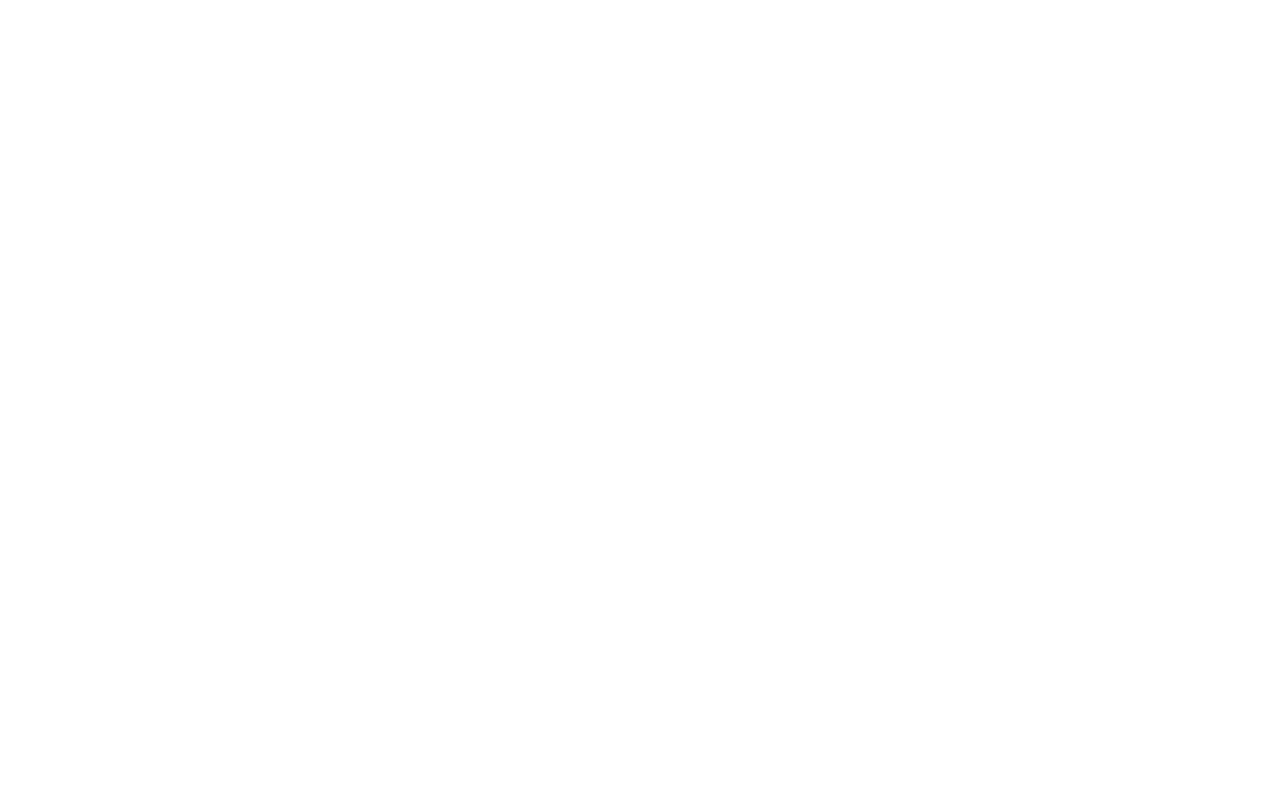
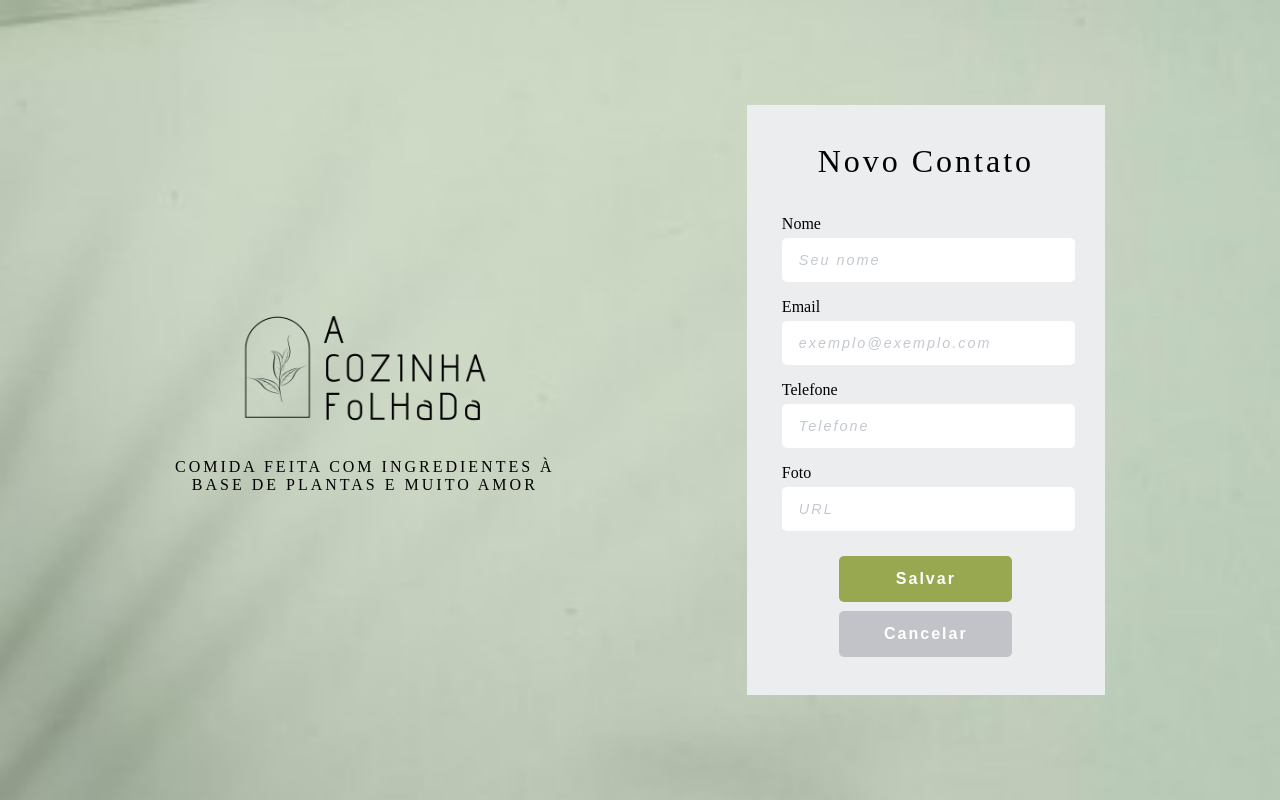
Before and after one commit to darllen/restaurant, a React (Create React App) app: page /novo-contato in a window 1280 px wide. Before the commit this address had no page. Built offline with nearby package versions, Linux system fonts and the light colour scheme.

Commit message:
impl cadastro de novo contato

```diff
--- a/src/App.js
+++ b/src/App.js
@@ -10,6 +10,8 @@
 import Login from "./view/Login"
 import Cadastro from './view/Cadastro';
 import Home from './view/Home';
+import NovoContato from './view/NovoContato';
+
 
 
 export default function App() {
@@ -25,6 +27,7 @@
         <Route index path="login" element={<Login />} />
         <Route index path="cadastro" element={<Cadastro />} />
         <Route index path="home" element={<Home />} />
+        <Route index path="novo-contato" element={<NovoContato />} />
       </Routes>
     </BrowserRouter>
   );
--- a/src/view/Home.jsx
+++ b/src/view/Home.jsx
@@ -5,6 +5,8 @@
 import { CImage } from '@coreui/react';
 import axios from 'axios';
 import Fornecedor from './components/Fornecedor';
+import { cilPlus } from '@coreui/icons';
+import CIcon from "@coreui/icons-react";
 
 export default function Home() {
     const ENDERECO_API = 'http://localhost:3000/contatos/';
@@ -34,9 +36,12 @@
                     <div style={{ textTransform: 'uppercase', textAlign: 'center', marginTop: '7%', letterSpacing: 3, fontSize: '1em' }}> comida feita com ingredientes à<br/> base de plantas e muito amor </div>
                 </div>
                 <div style={{ backgroundColor: 'var(--cui-gray-100)', width: '30vw', height: '100vh', padding: '1.5% 1.5% 3% 1.5%', display: 'flex', flexDirection: 'column', marginLeft: 'auto', overflowY: 'auto' }}>
-                    <div style={{ textAlign: 'center', letterSpacing: 3, fontSize: '3em', margin: '10%' }}> Fornecedores </div>
+                    <div style={{ display: "flex", justifyContent: "space-between", alignItems: "center", width: "100%" }}>
+                        <div style={{ textAlign: 'center', letterSpacing: 3, fontSize: '3em', margin: '10%' }}> Fornecedores </div>
+                        <CIcon icon={cilPlus} onClick={() => navigate('/novo-contato')} style={{ width: '40px', cursor:'pointer', marginLeft: 'auto' }} />
+                    </div>
                     <div id='listaFornecedores'>
-                        { getContatos.map(contato => (
+                        { getContatos.slice().reverse().map(contato => (
                             <Fornecedor
                                 key={contato.id}
                                 foto={contato.foto}
--- /dev/null
+++ b/src/view/NovoContato.jsx
@@ -0,0 +1,102 @@
+import React, { useState } from "react";
+import background from '../assets/img/background.jpg';
+import logo from '../assets/img/logo.png';
+import { useNavigate } from 'react-router-dom';
+import { CImage, CForm, CFormLabel, CFormInput, CCol, CButton } from '@coreui/react';
+import axios from 'axios';
+
+export default function NovoContato() {
+
+    const ENDERECO_API = 'http://localhost:3000/contatos/';
+    const navigate = useNavigate();
+    const [getNome, setNome] = useState();
+    const [getEmail, setEmail] = useState();
+    const [getTelefone, setTelefone] = useState();
+    const [getFoto, setFoto] = useState();
+
+
+    function salvar() {
+        let contato = {
+            nome: getNome,
+            email: getEmail,
+            telefone: getTelefone,
+            foto: getFoto,
+            status: "New",
+            registradoDesde: new Date().toISOString().split('T')[0]
+        }
+        axios.post(ENDERECO_API, contato)
+            .then((response) => {
+                console.log('Cadastrado com sucesso.')
+                navigate("/home")
+            })
+            .catch((error) => { console.log('Erro ao cadastrar.') })
+    }
+
+
+    return (
+        <div style={{ display: 'flex', justifyContent: 'center', backgroundImage: `url(${background})`, backgroundSize: 'cover', height: '100vh', position: 'relative' }}>
+            <div style={{ display: 'flex', justifyContent: 'center', alignItems: 'center', gap: '15%', width:'100%' }}>
+                <div className="cui-alinha">
+                    <CImage align="center" rounded thumbnail src={logo} width={250} height={125} />
+                    <div style={{ textTransform: 'uppercase', textAlign: 'center', marginTop: '7%', letterSpacing: 3, fontSize: '1em' }}> comida feita com ingredientes à<br/> base de plantas e muito amor </div>
+                </div>
+                <CForm style={{ backgroundColor: 'var(--cui-gray-100)', width: '25vw', height:'auto', padding: '1.5% 1.5% 3% 1.5%', display: 'flex', flexDirection: 'column', alignItems: 'center' }}>
+                    <div style={{ display: 'flex', flexDirection: 'column', textAlign: 'center', letterSpacing: 3, fontSize: '2em', margin: '6%' }}> Novo Contato</div>
+                    <CCol className="cui-column">
+                        <CFormLabel className="cui-label" >Nome</CFormLabel>
+                        <CFormInput
+                            type="text"
+                            id="inputName"
+                            placeholder="Seu nome"
+                            className="cui-input"
+                            value={getNome}
+                            onChange={e => setNome(e.target.value)}
+                        />
+                    </CCol>
+                    <CCol className="cui-column">
+                        <CFormLabel className="cui-label" >Email</CFormLabel>
+                        <CFormInput
+                            type="email"
+                            id="inputEmail"
+                            placeholder="exemplo@exemplo.com"
+                            className="cui-input"
+                            value={getEmail}
+                            onChange={e => setEmail(e.target.value)}
+
+                        />
+                    </CCol>
+                    <CCol className="cui-column">
+                        <CFormLabel className="cui-label" >Telefone</CFormLabel>
+                        <CFormInput
+                            type="text"
+                            id="inputTelefone"
+                            placeholder="Telefone"
+                            className="cui-input"
+                            value={getTelefone}
+                            onChange={e => setTelefone(e.target.value)}
+                        />
+                    </CCol>
+                    <CCol className="cui-column">
+                        <CFormLabel className="cui-label" >Foto</CFormLabel>
+                        <CFormInput
+                            type="text"
+                            id="inputFoto"
+                            placeholder="URL"
+                            className="cui-input"
+                            value={getFoto}
+                            onChange={e => setFoto(e.target.value)}
+                        />
+                    </CCol>
+                    <CCol className="cui-column cui-alinha">
+                        <CButton onClick={() => salvar()} className="cui-btn" style={{ backgroundColor:'var(--cui-btn-color)' }} variant="outline">
+                            Salvar
+                        </CButton>
+                        <CButton onClick={() => navigate('/home')} className="cui-btn" style={{ backgroundColor:'var(--cui-border-color-translucent)' }} variant="outline">
+                            Cancelar
+                        </CButton>
+                    </CCol>
+                </CForm>
+            </div>
+        </div>
+    );
+}
```
